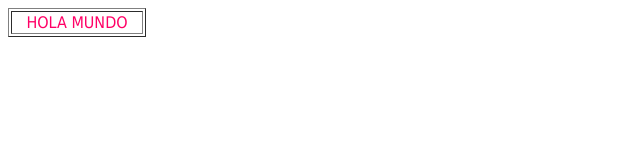
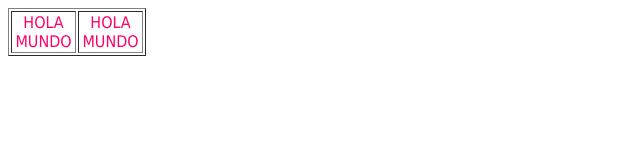
Before and after one commit to LOCATAJI/PASO1-DISENO-WEB-UNAD, a plain HTML site: page index.html in a window 1280 px wide. Shown: the whole page, without its empty margins (0-640 px from the left). Drawn offline with Linux system fonts and the light colour scheme.

Commit message:
CAMBIO 2
Prueba actualizacion

```diff
--- a/index.html
+++ b/index.html
@@ -8,6 +8,7 @@
 <body><table width="138" border="1">
   <tr>
     <td width="128"><font color="#FF0066" face="Tahoma, Geneva, sans-serif"><center>HOLA MUNDO</center></font></td>
+    <td width="128"><font color="#FF0066" face="Tahoma, Geneva, sans-serif"><center>HOLA MUNDO</center></font></td>
   </tr>
 </table>
 
```
